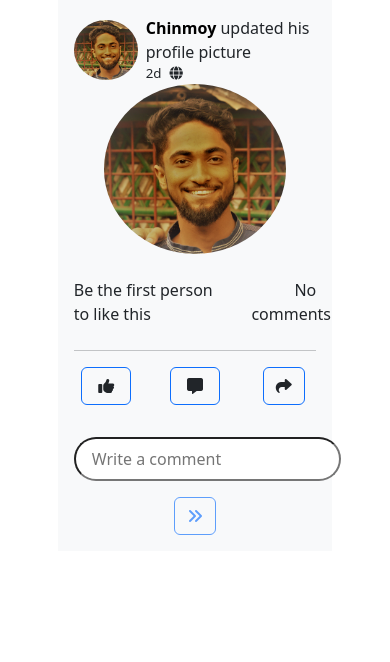
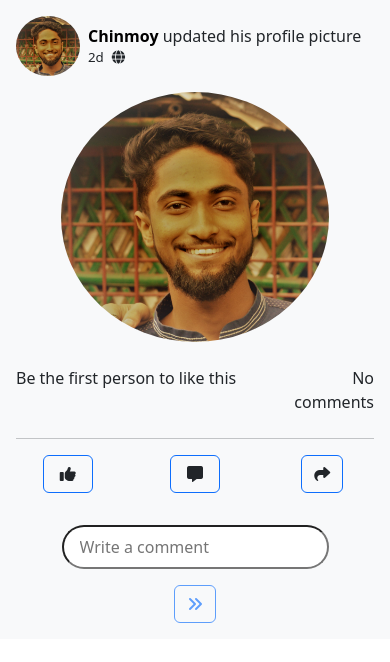
Before and after one commit to chinmoydastapu/like-comment, a plain HTML site: page index.html in a window 390 px wide. Drawn offline with nearby package versions, Linux system fonts and the light colour scheme.

Commit message:
responsive issue fixed

```diff
--- a/index.html
+++ b/index.html
@@ -17,8 +17,8 @@
 </head>
 
 <body>
-    <main class="container">
-        <section class="container bg-light w-75 p-3">
+    <main class="">
+        <section class="container bg-light w-100 w-lg-75 p-3">
             <!-- Updation title -->
             <div class="d-flex justify-content-start align-items-center">
                 <img class="img-fluid d-block rounded-circle me-2 small-dp" src="images/person.jpg">
@@ -31,7 +31,7 @@
                 </div>
             </div>
             <!-- Main Picture -->
-            <div class="text-center">
+            <div class="text-center mt-3">
                 <img class="img-fluid w-75 rounded-circle" src="images/person.jpg" alt="Picture is unavailable">
             </div>
             <!-- Counting of like and comment section -->
```
